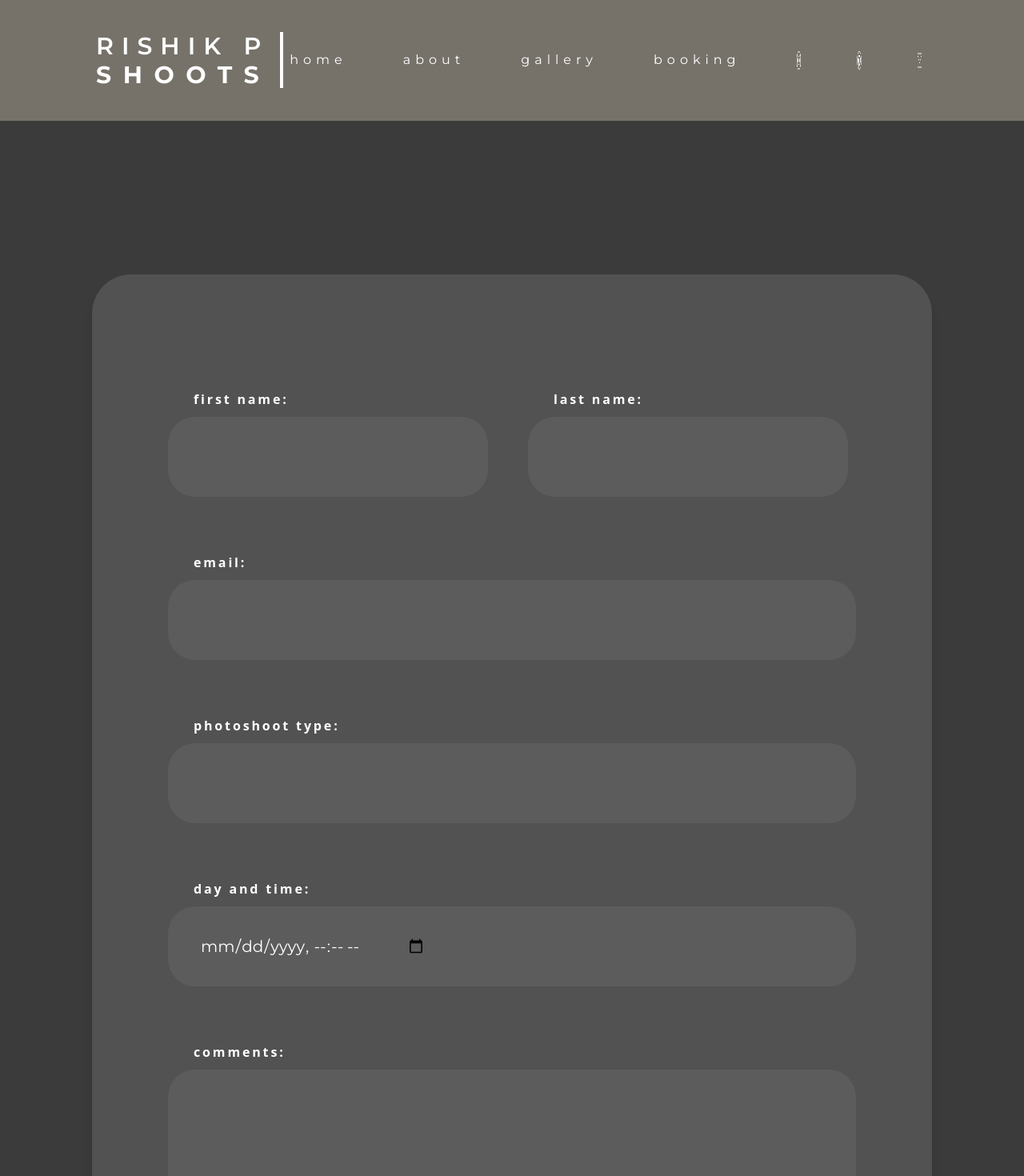
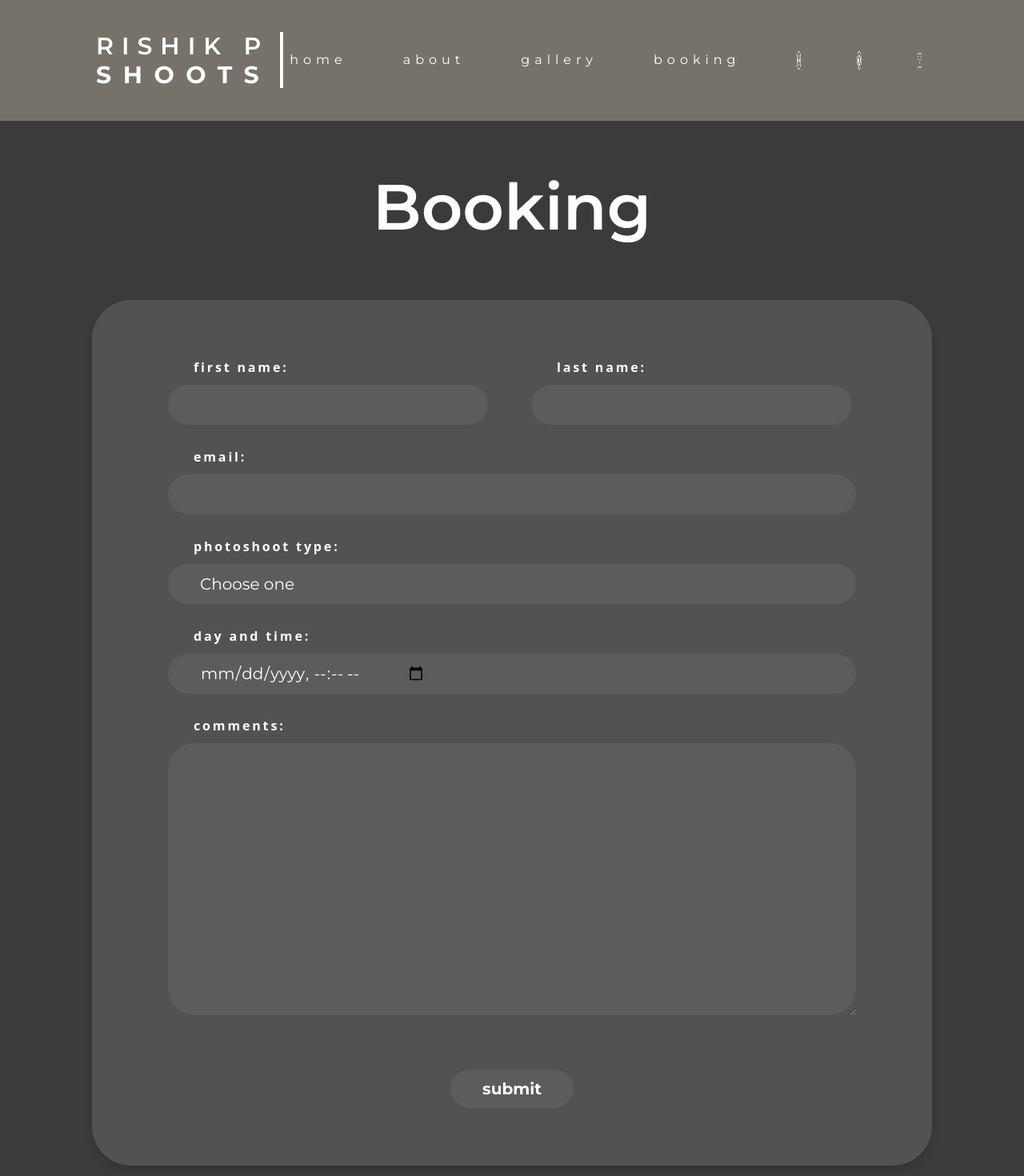
Before and after one commit to rishik-pulipaka/rishik-p-shoots, a React (Vite) app: page /booking in a window 1280 px wide. Shown: the top 1470 px of the page at 80% size. Built offline with nearby package versions, Linux system fonts and the light colour scheme.

Commit message:
- v2 of booking form - changed from external form document to <input> tags - add minor functionality to submit button to console.log input to console - have to connect to database next

```diff
--- a/src/components/BookingForm.jsx
+++ b/src/components/BookingForm.jsx
@@ -1,28 +1,95 @@
-import FormInput from "./FormInput"
-
 const BookingForm = () => {
   return (
-    <form className="flex flex-col gap-[70px] items-center px-20 py-36 mt-48 w-full shadow-lg bg-neutral-600 max-w-[1050px] rounded-[49px] max-md:px-5 max-md:py-24 max-md:mt-10 max-md:max-w-full">
+    <form className="flex flex-col gap-7 items-center px-20 py-[4.5rem] mt-8 w-full shadow-lg bg-neutral-600 max-w-[1050px] rounded-[49px] max-md:px-5 max-md:py-24 max-md:mt-10 max-md:max-w-full">
       <div className="max-w-full w-[860px]">
-        <div id="name-container" className="flex gap-5 max-md:flex-col">
+
+        <div id="name-container" className="flex gap-7 max-md:flex-col">
+
           <div id="first-name-container" className="flex flex-col w-6/12 max-md:ml-0 max-md:w-full">
-            <FormInput label="first name" width="w-[400px]" />
+            <label htmlFor="first-name" className="self-start ml-8 text-base font-bold text-white tracking-[2.85px] max-md:ml-2.5">
+              first name:
+            </label>
+            <input id="first-name" type="text" label="first-name" className="flex shrink-0 mt-2.5 bg-[#5C5C5C] rounded-[34px] w-[400px] h-[50px] text-wrap pl-10 text-left text-white font-montserrat text-xl" />
           </div>
+
           <div id="last-name-container" className="flex flex-col ml-5 w-6/12 max-md:ml-0 max-md:w-full">
-            <FormInput label="last name"  width="w-[400px]" />
+            <label htmlFor="last-name" className="self-start ml-8 text-base font-bold text-white tracking-[2.85px] max-md:ml-2.5">
+              last name:
+            </label>
+            <input id="last-name" type="text" label="last-name" className="flex shrink-0 mt-2.5 bg-[#5C5C5C] rounded-[34px] w-[400px] h-[50px] text-wrap pl-10 text-left text-white font-montserrat text-xl" />
           </div>
+
         </div>
+
       </div>
-      <FormInput type="email" label="email" width="w-[860px]" />
-      <FormInput type="text" label="photoshoot type" width="w-[860px]" />
-      <FormInput type="datetime-local" label="day and time" width="w-[860px]" />
+
+      <div id="email-container" className="flex flex-col">
+        <label htmlFor="email" className="self-start ml-8 text-base font-bold text-white tracking-[2.85px] max-md:ml-2.5">
+            email:
+        </label>
+        <input id="email" type="email" label="email" className="flex shrink-0 mt-2.5 bg-[#5C5C5C] rounded-[34px] h-[50px] w-[860px] text-wrap pl-10 text-left text-white font-montserrat text-xl" />
+      </div>
+
+      <div className="flex flex-col">
+        <label htmlFor="email" className="self-start ml-8 text-base font-bold text-white tracking-[2.85px] max-md:ml-2.5 pr-5">
+          photoshoot type:
+        </label>
+        <select id="photoshoot-type" label="photoshoot-type" className="appearance-none outline-none flex shrink-0 mt-2.5 bg-[#5C5C5C] rounded-[34px] h-[50px] w-[860px] text-wrap pl-10 text-left text-white font-montserrat text-xl">
+          <option value="modeling" selected disabled hidden>Choose one</option>
+          <option value="modeling">Modeling</option>
+          <option value="headshots">Headshots</option>
+          <option value="event">Event</option>
+          <option value="sports">Sports</option>
+          <option value="car">Car</option>
+          <option value="product">Product</option>
+        </select>
+      </div>
+
+      <div id="date-and-time-container" className="flex flex-col">
+        <label htmlFor="day-and-time" className="self-start ml-8 text-base font-bold text-white tracking-[2.85px] max-md:ml-2.5">
+            day and time:
+        </label>
+        <input id="date-time" type="datetime-local" label="day-and-time" className="flex shrink-0 mt-2.5 bg-[#5C5C5C] rounded-[34px] h-[50px] w-[860px] text-wrap pl-10 text-left text-white font-montserrat text-xl" />
+      </div>
+
       <div id="comments-container" className="flex flex-col">
         <label htmlFor="comments" className="self-start ml-8 text-base font-bold text-white tracking-[2.85px] max-md:ml-2.5">
             comments:
         </label>
         <textarea id="comments" className="flex shrink-0 mt-2.5 bg-[#5C5C5C] rounded-[34px] h-[340px] w-[860px] text-wrap p-10 text-left text-white font-montserrat text-xl" />
       </div>
-      <input type="submit" value="submit" className="bg-[#5C5C5C] text-white font-montserrat text-xl font-bold rounded-[34px] px-10 py-2.5" />
+
+      <input
+        id="submit"
+        type="button"
+        value="submit"
+        className="
+          bg-[#5C5C5C]
+          text-white
+          font-montserrat
+          text-xl
+          font-bold
+          rounded-[34px]
+          px-10
+          py-2.5
+          mt-10"
+        onClick={() => {
+          const firstName = document.getElementById("first-name")
+          const lastName = document.getElementById("last-name")
+          const email = document.getElementById("email")
+          const photoshootType = document.getElementById("photoshoot-type")
+          const dateTime = document.getElementById("date-time")
+          const comments = document.getElementById("comments")
+
+
+          console.log(firstName.value)
+          console.log(lastName.value)
+          console.log(email.value)
+          console.log(photoshootType.value)
+          console.log(dateTime.value)
+          console.log(comments.value)
+        }}
+      />
     </form>
   )
 }
--- a/src/components/FormInput.jsx
+++ /dev/null
@@ -1,28 +0,0 @@
-import PropTypes from 'prop-types'
-
-function FormInput({ type, label, height = "h-[100px]", width = "w-[180px]" }) {
-    const inputId = label.toLowerCase().replace(/\s+/g, '-');
-
-    return (
-      <div className="flex flex-col">
-        <label htmlFor={inputId} className="self-start ml-8 text-base font-bold text-white tracking-[2.85px] max-md:ml-2.5">
-          {label}:
-        </label>
-        <input
-          type={type}
-          id={inputId}
-          className={`flex shrink-0 mt-2.5 bg-[#5C5C5C] rounded-[34px] ${height} ${width} text-wrap pl-10 text-left text-white font-montserrat text-xl`}
-          aria-label={label}
-        />
-      </div>
-    );
-  }
-
-  FormInput.propTypes = {
-    type: PropTypes.string.isRequired,
-    label: PropTypes.string.isRequired,
-    height: PropTypes.string,
-    width: PropTypes.string,
-  }
-
-  export default FormInput;
--- a/src/pages/Booking.jsx
+++ b/src/pages/Booking.jsx
@@ -6,6 +6,10 @@ const Booking = () => {
   return (
     <div className="bg-[#3B3B3B] w-full h-full">
       <Header />
+
+      <div id="title-container" className="flex justify-center items-center p-6 mt-6">
+            <h1 className="font-montserrat text-[80px] text-white font-semibold">Booking</h1>
+      </div>
 
       <div className="flex justify-center">
         <BookingForm />
```
